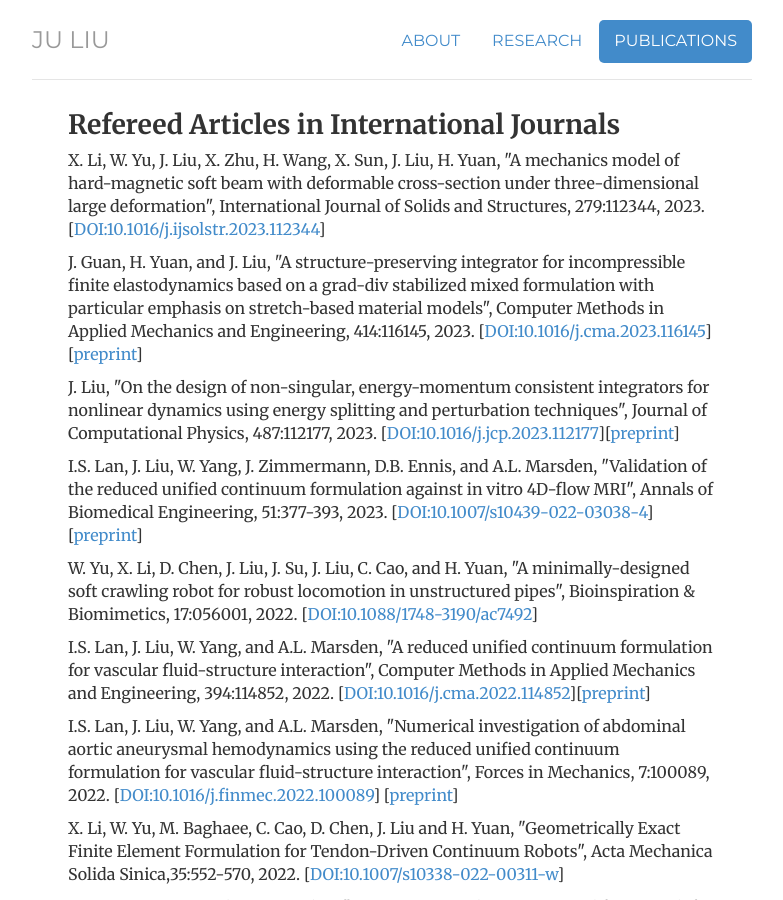
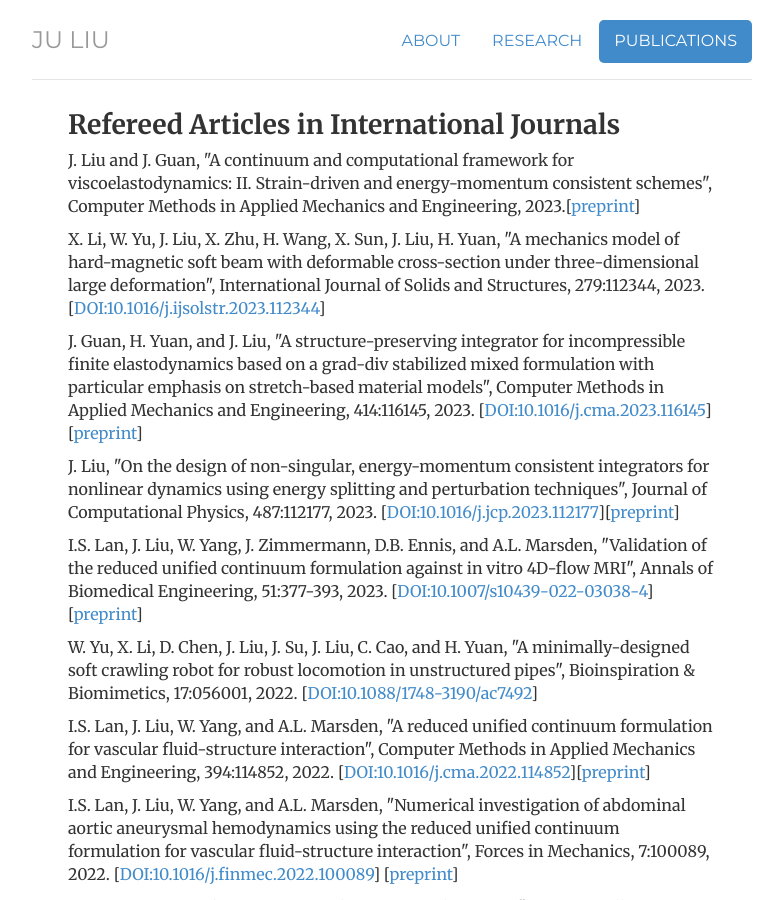
Before and after one commit to ju-liu/ju-liu.github.io, a Jekyll site: the page built from publications/index.html, in a window 1280 px wide and 900 px high. Shown: the whole window, without its empty margins (248-1031 px from the left). Built offline with Jekyll 4.4.1, drawn with Linux system fonts in a browser that asks for light colours; nearby versions of some CDN libraries; library files that are not in the unit come from our copies; comment, search, counter and statistics services are not loaded.

Commit message:
Update index.html

```diff
--- a/publications/index.html
+++ b/publications/index.html
@@ -10,6 +10,8 @@ description: Current Publications for Dr. Ju Liu
 <div class="cv">
 
   <h2>Refereed Articles in International Journals</h2>
+  <p>J. Liu and J. Guan, "A continuum and computational framework for viscoelastodynamics: II. Strain-driven and energy-momentum consistent schemes", Computer Methods in Applied Mechanics and Engineering, 2023.[<a href="https://arxiv.org/pdf/2305.15812.pdf">preprint</a>]</p>
+
   <p>X. Li, W. Yu, J. Liu, X. Zhu, H. Wang, X. Sun, J. Liu, H. Yuan, "A mechanics model  of hard-magnetic soft beam with deformable cross-section under three-dimensional large deformation", International Journal of Solids and Structures, 279:112344, 2023. [<a href="https://doi.org/10.1016/j.ijsolstr.2023.112344">DOI:10.1016/j.ijsolstr.2023.112344</a>]</p>
 
   <p>J. Guan, H. Yuan, and J. Liu, "A structure-preserving integrator for incompressible finite elastodynamics based on a grad-div stabilized mixed formulation with particular emphasis on stretch-based material models", Computer Methods in Applied Mechanics and Engineering, 414:116145, 2023. [<a href="https://doi.org/10.1016/j.cma.2023.116145">DOI:10.1016/j.cma.2023.116145</a>][<a href="https://arxiv.org/pdf/2302.12371.pdf">preprint</a>]</p>
```
